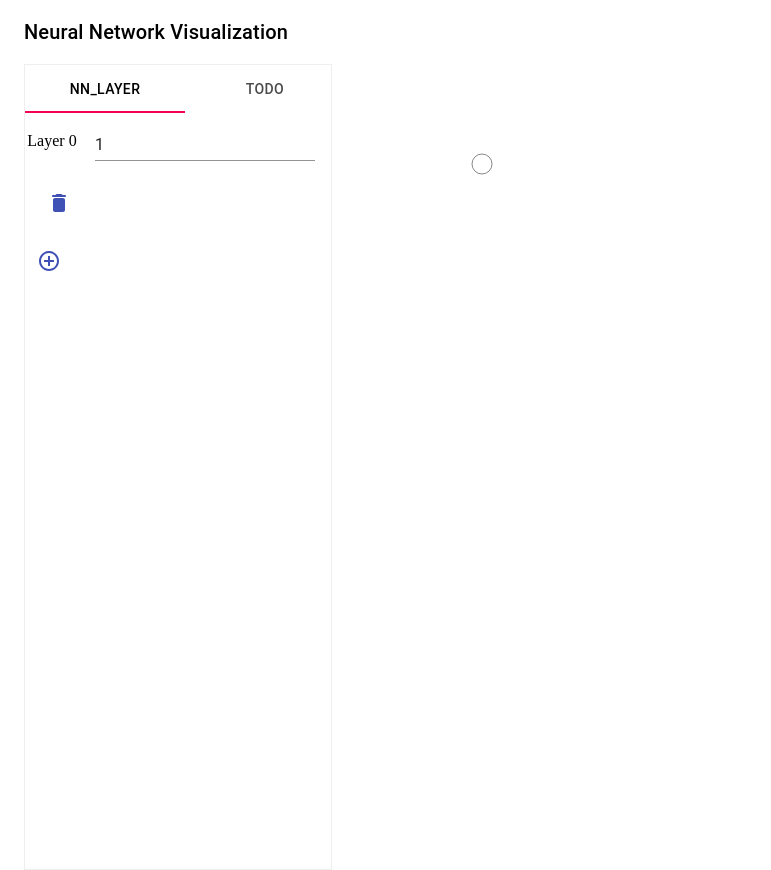
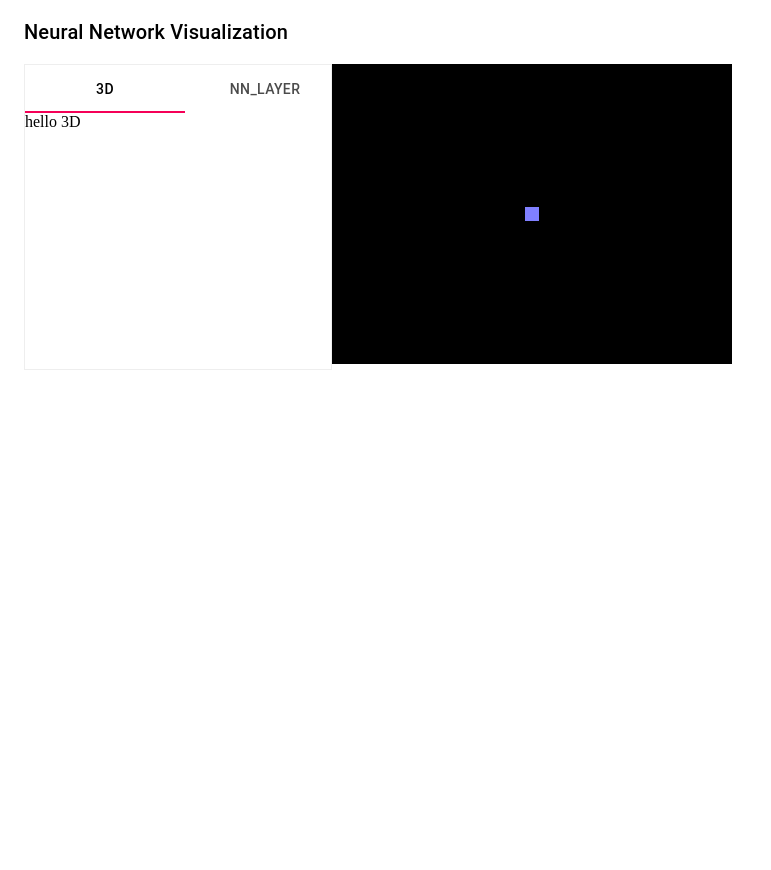
Before and after one commit to MicleMing/NN-Visualization, a React app: page / in a window 1280 px wide. Shown: the whole page, without its empty margins (0-771 px from the left). After the commit the page ends 800 px from the top, so only its background shows below. Built offline with nearby package versions, Linux system fonts and the light colour scheme.

Commit message:
feat: 3d Panel

```diff
--- a/package.json
+++ b/package.json
@@ -16,7 +16,8 @@
     "react": "^16.8.6",
     "react-dom": "^16.8.6",
     "rxjs": "^6.5.2",
-    "styled-components": "^4.3.2"
+    "styled-components": "^4.3.2",
+    "three": "^0.106.2"
   },
   "devDependencies": {
     "@babel/core": "7.2.2",
--- a/src/container/DIYPanel/DIYPanel.tsx
+++ b/src/container/DIYPanel/DIYPanel.tsx
@@ -2,7 +2,11 @@ import React, { Component } from 'react';
 import Tabs from '@material-ui/core/Tabs';
 import Tab from '@material-ui/core/Tab';
 
+import eventStream, { NNEvent } from '../../services/EventStream';
+
 import NNPanel from '../NNPanel';
+import ThreeDPanel from '../ThreeDPanel';
+
 import styled from '../../styled';
 
 interface DIYPanelProps {
@@ -31,16 +35,22 @@ class DIYPanel extends Component<DIYPanelProps, DIYPanelState> {
     this.setState({
       value: newValue,
     });
+    eventStream.send({
+      type: NNEvent.PanelChange,
+      payload: newValue,
+    });
   }
 
   render() {
+    const { value } = this.state;
     return (
       <StyledWrapper>
-        <Tabs value={this.state.value} onChange={this.handleChange}>
+        <Tabs value={value} onChange={this.handleChange}>
+          <Tab label="3D" />
           <Tab label="NN_Layer" />
-          <Tab label="TODO" />
         </Tabs>
-        <NNPanel />
+        {value === 0 && <ThreeDPanel />}
+        {value === 1 && <NNPanel />}
       </StyledWrapper>
     );
   }
--- /dev/null
+++ b/src/container/DrawPanel/Draw3D.tsx
@@ -0,0 +1,17 @@
+import React, { Component } from 'react';
+
+import Draw from '../../services/Draw3D';
+
+class Draw3D extends Component {
+
+  componentDidMount() {
+    const drawer = new Draw();
+    drawer.draw();
+  }
+
+  render() {
+    return <canvas id="mainCanvas" width="400px" height="300px" />;
+  }
+}
+
+export default Draw3D;
--- /dev/null
+++ b/src/container/ThreeDPanel/ThreeDPanel.tsx
@@ -0,0 +1,7 @@
+import React from 'react';
+
+const ThreeDPanel = () => {
+  return <div>hello 3D </div>;
+};
+
+export default ThreeDPanel;
--- /dev/null
+++ b/src/container/ThreeDPanel/index.ts
@@ -0,0 +1,3 @@
+import ThreeDPanel from './ThreeDPanel';
+
+export default ThreeDPanel;
--- a/src/container/Visualization/Visualization.tsx
+++ b/src/container/Visualization/Visualization.tsx
@@ -1,25 +1,50 @@
 import React, { Component } from 'react';
-import { makeStyles } from '@material-ui/core/styles';
 import Grid from '@material-ui/core/Grid';
+
+import eventStream, { NNEvent } from '../../services/EventStream';
+
 import styled from '../../styled';
 
-import DrawPanel from '../DrawPanel';
+import Draw from '../DrawPanel';
 import DIYPanel from '../DIYPanel';
+import { any } from 'prop-types';
 
 interface VisualizationProps {
 
 }
 
 interface VisualizationState {
-
+  draw: number;
 }
 
 class Visualization extends Component<VisualizationProps, VisualizationState> {
+  private subscription: any;
+
+  constructor(props: VisualizationProps) {
+    super(props);
+    this.state = {
+      draw: 0,
+    };
+  }
+  componentWillMount() {
+    this.subscription = eventStream.subscribe(NNEvent.PanelChange, (data) => {
+      this.setState({
+        draw: data,
+      });
+    });
+  }
+  componentWillUnmount() {
+    this.subscription.unsubscribe();
+  }
   render() {
+    const { draw } = this.state;
+    const Draw2D = Draw.Draw2D;
+    const Draw3D = Draw.Draw3D;
     return (
       <Grid container>
         <Grid item xs={3} ><DIYPanel /></Grid>
-        <Grid item xs={9}><DrawPanel /></Grid>
+        {draw === 0 && <Grid item xs={9}><Draw3D /></Grid>}
+        {draw === 1 && <Grid item xs={9}><Draw2D /></Grid>}
       </Grid>
     );
   }
--- /dev/null
+++ b/src/services/Draw3D/index.ts
@@ -0,0 +1,25 @@
+import * as THREE from 'three';
+
+export default class Draw3D {
+  draw() {
+    const renderer = new THREE.WebGLRenderer({
+      canvas: document.getElementById('mainCanvas') as HTMLCanvasElement,
+    });
+
+    renderer.setClearColor(0x000000);
+
+    const scene = new THREE.Scene();
+
+    const camera = new THREE.PerspectiveCamera(45, 4 / 3, 1, 1000);
+    camera.position.set(0, 0, 5);
+    scene.add(camera);
+
+    const geometry = new THREE.BoxGeometry(0.2, 0.2, 0.2);
+    const material = new THREE.MeshNormalMaterial();
+
+    const mesh = new THREE.Mesh(geometry, material);
+    scene.add(mesh);
+
+    renderer.render(scene, camera);
+  }
+}
--- a/src/services/EventStream/index.ts
+++ b/src/services/EventStream/index.ts
@@ -2,6 +2,7 @@ import { Subject } from 'rxjs';
 
 export enum NNEvent {
   LayerChange = 'NN_LAYER_CHANGE',
+  PanelChange = 'PANEL_CHANGE',
 }
 
 interface IData {
```
Also changed, not shown: src/container/DrawPanel/Draw2D.tsx (renamed from src/container/DrawPanel/DrawPanel.tsx, +5 -5 lines), src/container/DrawPanel/index.ts (+6 -2 lines), 1 other file (tests, documents, lock files or other folders).
